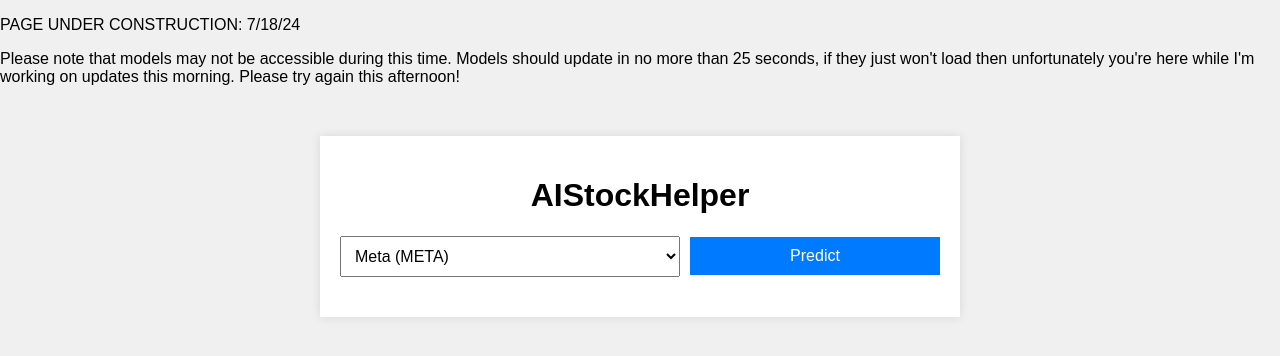
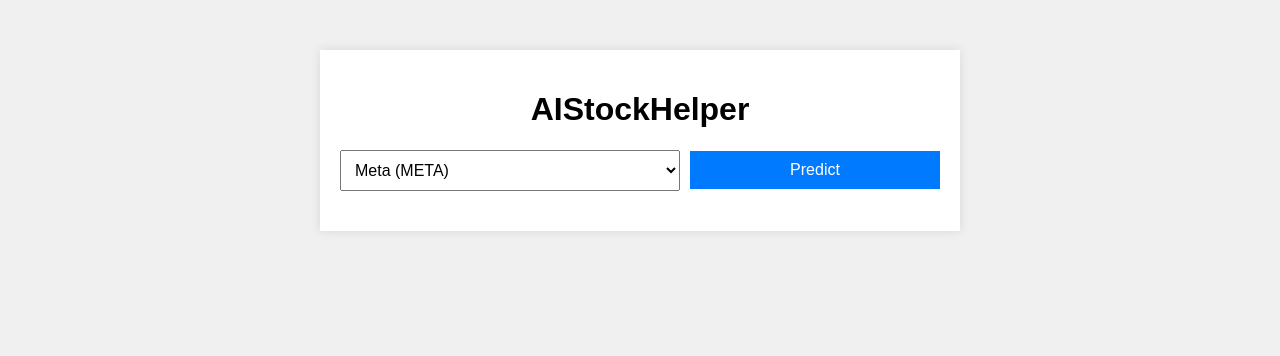
Before and after one commit to wessbl/wbl-aistocks, a Flask app: page / in a window 1280 px wide. Shown: the top 356 px of the page. Run offline with Flask 3, Linux system fonts and the light colour scheme; parts of the project's set-up code (start-up, migrations or seed data) failed here and were passed over.

Commit message:
Lowered epochs further until server upgrade is done. Removed banner warning site was under construction. App is running as expected.

```diff
--- a/app.py
+++ b/app.py
@@ -1,6 +1,5 @@
 from flask import Flask, render_template, request, jsonify
 from model.model import Model
-import schedule
 import os
 
 # Suppresses INFO and WARNING messages
--- a/model/lstm_model.py
+++ b/model/lstm_model.py
@@ -11,7 +11,7 @@ class LSTMModel:
     # LSTM Performance Variables
     ticker = None               # MSFT | DAC | AAPL
     time_step = 50              # 50  | 100 |
-    _epochs = 50                # 10  | 50  | 100
+    _epochs = 10                # 10  | 50  | 100   #TODO switch to 100 after server switch
     _update_epoch = 1           # how many epochs for an update
     _prediction_len = 10        # how many days to predict
     _start_date = '2015-01-01'
--- a/templates/index.html
+++ b/templates/index.html
@@ -3,8 +3,7 @@
 <head>
     <meta charset="UTF-8">
     <meta name="viewport" content="width=device-width, initial-scale=1.0">
-    <p>PAGE UNDER CONSTRUCTION: 7/18/24</p>
-    <p>Please note that models may not be accessible during this time. Models should update in no more than 25 seconds, if they just won't load then unfortunately you're here while I'm working on updates this morning. Please try again this afternoon!</p>
+    <!-- Announcements / Updates can go here--->
     <title>AIStockHelper</title>
     <style>
         .container{
```
Also changed, not shown: 3 other files.
